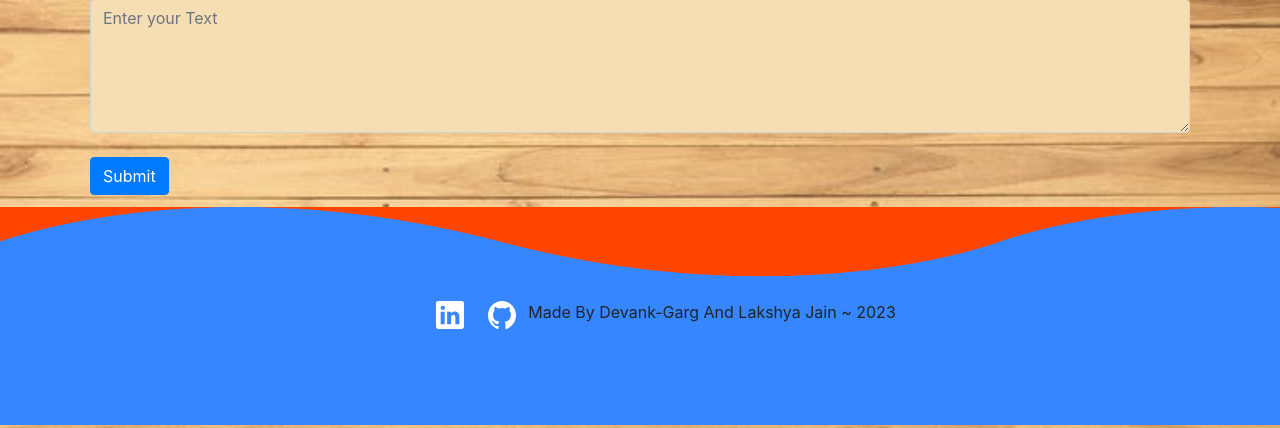
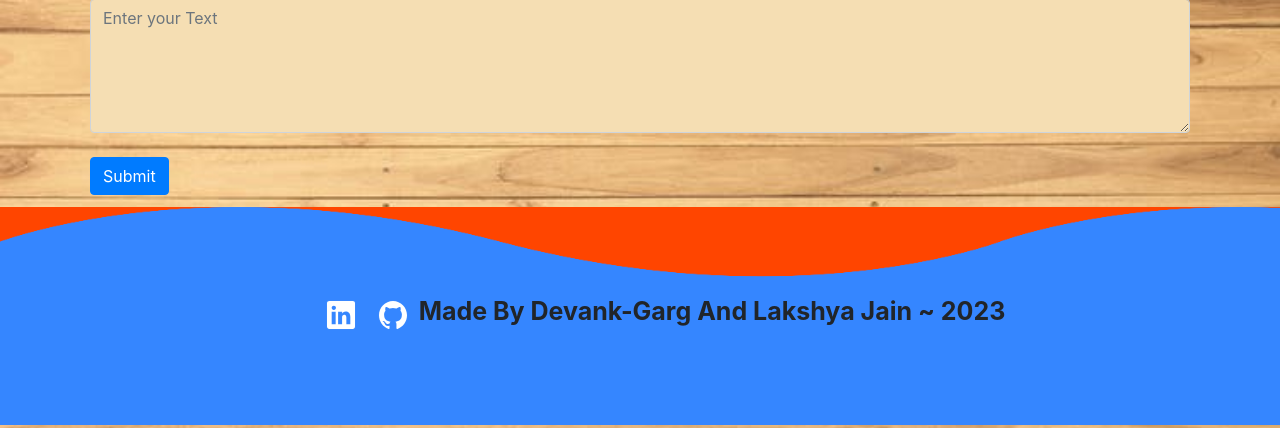
Before and after one commit to Devank-Garg/Text-Summarization, a Flask app: page / in a window 1280 px wide. Shown: the part 372-800 px from the top of the page. Run offline with Flask 2, Linux system fonts and the light colour scheme; some web fonts are replaced.

Commit message:
Footer Text CSS

```diff
--- a/static/style.css
+++ b/static/style.css
@@ -70,6 +70,12 @@ p.lead{
 .social_icon li a:hover {
     transform: translateY(-10px);
 }
+.footer-text{
+    display: flex;
+    flex-direction: column;
+    font-weight: bold;
+    font-size: 25px;
+}
 .waves{
      position: absolute;
      top: -8px;
```
